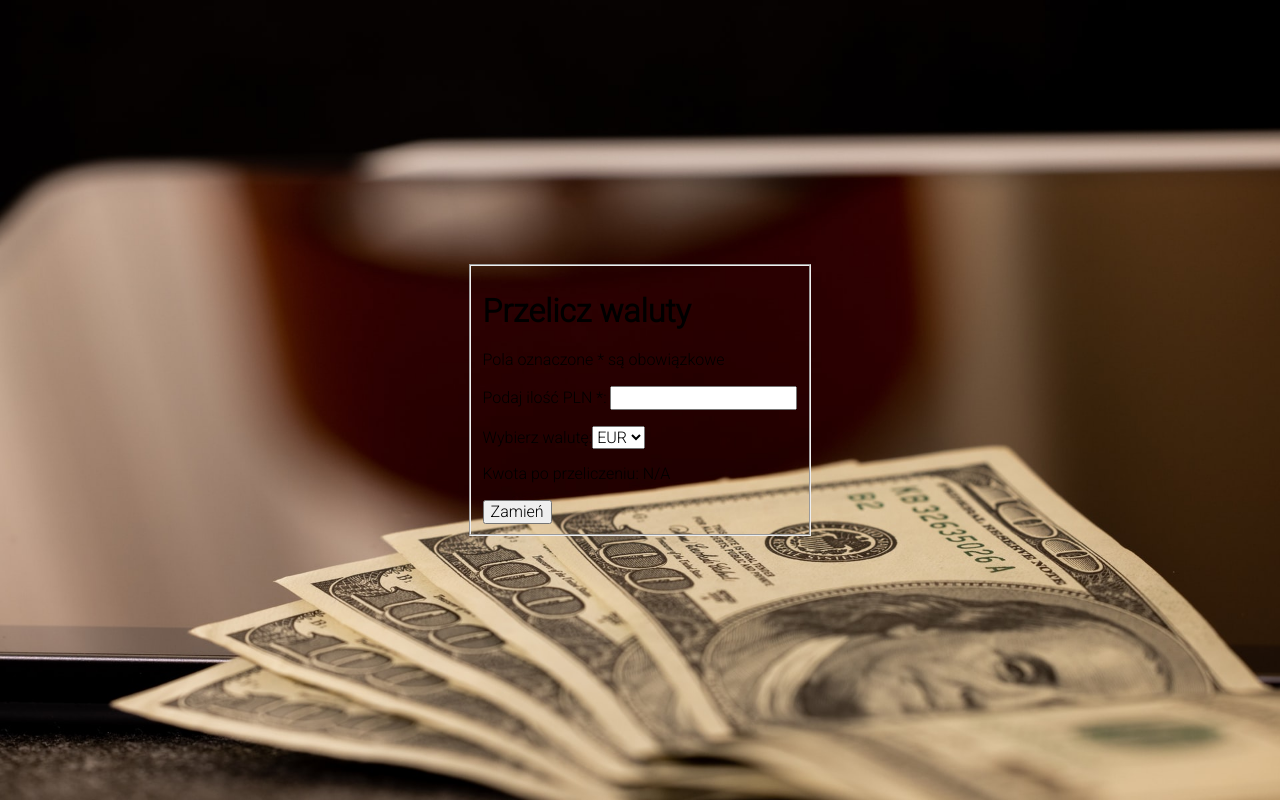
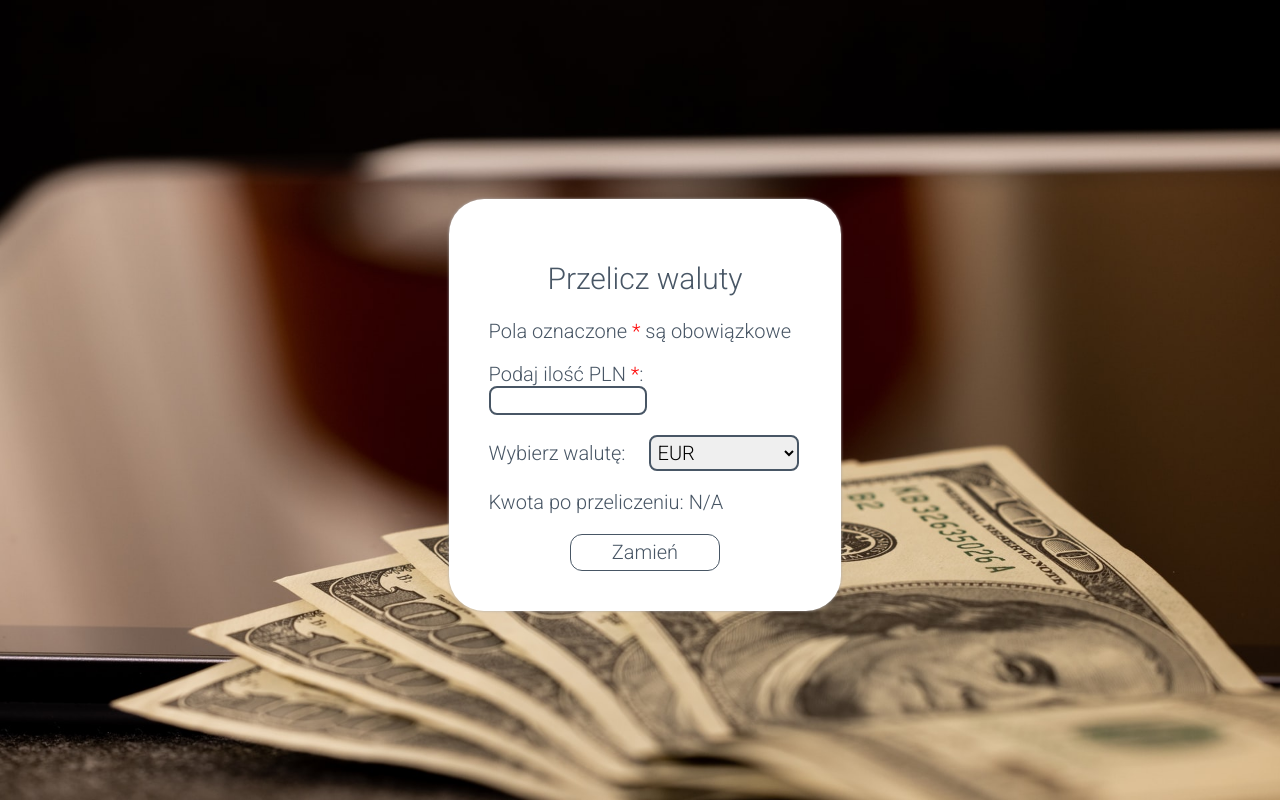
Before and after one commit to grzedomin/currency-converter-react, a React (Create React App) app: page / in a window 1280 px wide. Built offline with nearby package versions, Linux system fonts and the light colour scheme.

Commit message:
created Form folder

```diff
--- a/src/App.js
+++ b/src/App.js
@@ -1,42 +1,11 @@
 import './App.css';
+import Form from "./Form";
 
 function App() {
   return (
-    <div class="body">
-
-    <form class="form js-form">
-        <fieldset class="form__fieldset">
-            <h1 class="form__header">Przelicz waluty</h1>
-
-            <p>Pola oznaczone <span class="form__requiredInfo">*</span> są obowiązkowe</p>
-
-            <label>
-                <span class="form__labelText">Podaj ilość PLN <span class="form__requiredInfo">*</span>:</span> <input type="number" name="form__amount"
-                    class="js-amount form__input" min="1" required />
-            </label>
-
-            <p>
-                <label>
-                    <span class="form__labelText">Wybierz walutę:</span>
-                    <select class="form__currency js-currency form__input">
-                        <option value="EUR">EUR</option>
-                        <option value="USD">USD</option>
-                        <option value="GBP">GBP</option>
-                    </select>
-                </label>
-            </p>
-
-            <p>
-                <label>
-                    Kwota po przeliczeniu: <span class="form__convertedMoney js-result">N/A</span>
-                </label>
-            </p>
-
-            <button class="form__button">Zamień</button>
-
-        </fieldset>
-    </form>
-</div>
+    <div>
+      <Form />
+    </div>
   );
 }
 
--- /dev/null
+++ b/src/Form/index.js
@@ -0,0 +1,47 @@
+import "./style.css";
+
+const Form = () => {
+    return (
+
+        <form className="form">
+            <fieldset className="form__fieldset">
+                <h1 className="form__header">Przelicz waluty</h1>
+
+                <p>Pola oznaczone <span className="form__requiredInfo">*</span> są obowiązkowe</p>
+
+                <label>
+                    <span className="form__labelText">Podaj ilość PLN <span className="form__requiredInfo">*</span>:</span>
+                    <input
+                        type="number"
+                        name="form__amount"
+                        className="form__input"
+                        min="1"
+                        required
+                    />
+                </label>
+
+                <p>
+                    <label>
+                        <span className="form__labelText">Wybierz walutę:</span>
+                        <select className="form__currency form__input">
+                            <option value="EUR">EUR</option>
+                            <option value="USD">USD</option>
+                            <option value="GBP">GBP</option>
+                        </select>
+                    </label>
+                </p>
+
+                <p>
+                    <label>
+                        Kwota po przeliczeniu: <span className="form__convertedMoney">N/A</span>
+                    </label>
+                </p>
+
+                <button className="form__button">Zamień</button>
+
+            </fieldset>
+        </form>
+    );
+}
+
+export default Form;
--- /dev/null
+++ b/src/Form/style.css
@@ -0,0 +1,64 @@
+.form__fieldset{
+    border: none;
+    color: #485665;
+    border-radius: 35px;
+    font-size: 20px;
+    margin: 30px 20px 20px 30px;
+    background-color:white;
+    -webkit-box-shadow: 0px 0px 3px 0px rgba(175, 175, 175, 1);
+    -moz-box-shadow: 0px 0px 3px 0px rgba(175, 175, 175, 1);
+    box-shadow: 0px 0px 3px 0px rgba(175, 175, 175, 1);
+    padding: 40px;
+}
+
+.form__header{
+    font-size: 30px;
+    font-weight: 300;
+    color: #485665;
+    padding: 3px;
+    text-align: center;
+}
+
+.form__labelText {
+    max-width: 160px;
+    width: 100%;
+    display: inline-block;
+}
+
+.form__requiredInfo{
+    color: red;
+}
+
+.form__currency {
+    padding: 3px;
+    max-width: 100px;
+    width: 100%;
+}
+
+.form__input {
+    border-radius: 8px;
+    border: 2px solid #485665;
+    width: 100%;
+    max-width: 150px;
+}
+
+.form__button {
+    padding: 6px;
+    background-color: #fff;
+    border: 1px solid #485665;
+    color: #485665;
+    border-radius: 12px;
+    width: 100%;
+    max-width: 150px;
+    font-size: 20px;
+    display: block;
+    margin-left: auto;
+    margin-right: auto;
+}
+
+
+.form__button:hover{
+    background-color:rgb(216, 216, 216);
+    color: #485665;
+    cursor: pointer;
+}
```
